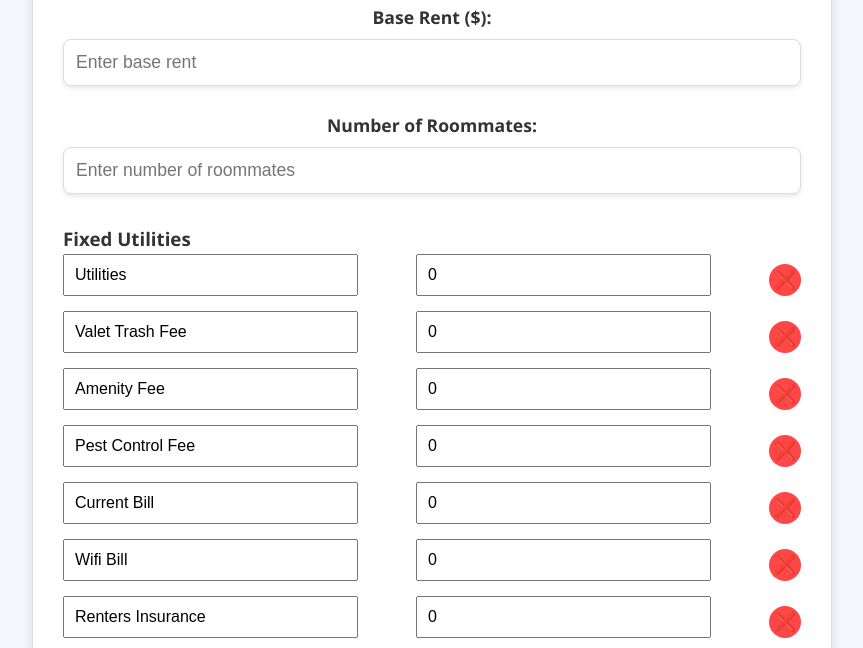
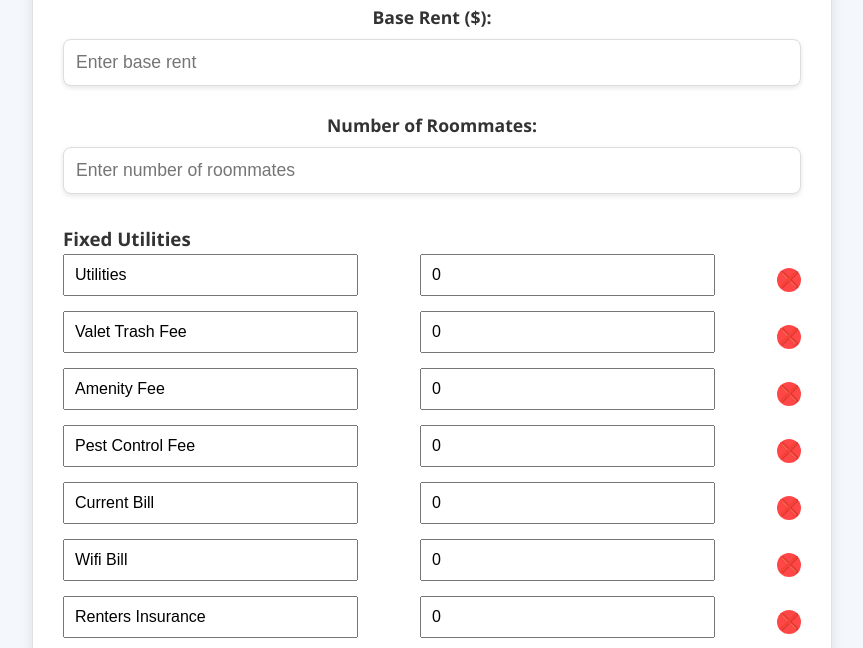
Before and after one commit to itsmeakr99/rent-calculator-pro, a plain HTML site: page index.html in a window 1280 px wide. Shown: the part 152-800 px from the top of the page, without its empty margins (208-1071 px from the left). Drawn offline with Linux system fonts and the light colour scheme.

Commit message:
Update style.css

```diff
--- a/style.css
+++ b/style.css
@@ -127,16 +127,18 @@ button:disabled {
 .utility-item button {
     background-color: #ff4747;
     color: #fff;
-    font-size: 1.1rem;
-    padding: 6px 12px; /* Adjusted padding for a smaller button */
+    font-size: 1rem;  /* Adjust font size to match button size */
+    padding: 5px 10px;  /* Smaller padding */
     border-radius: 50%;
     cursor: pointer;
     transition: background-color 0.3s ease;
-    width: 32px;  /* Added specific width */
-    height: 32px; /* Added specific height */
+    width: 24px;  /* Smaller width */
+    height: 24px; /* Smaller height */
     display: flex;
     justify-content: center;
     align-items: center;
+    font-weight: bold;
+    line-height: 1;
 }
 
 .utility-item button:hover {
```
